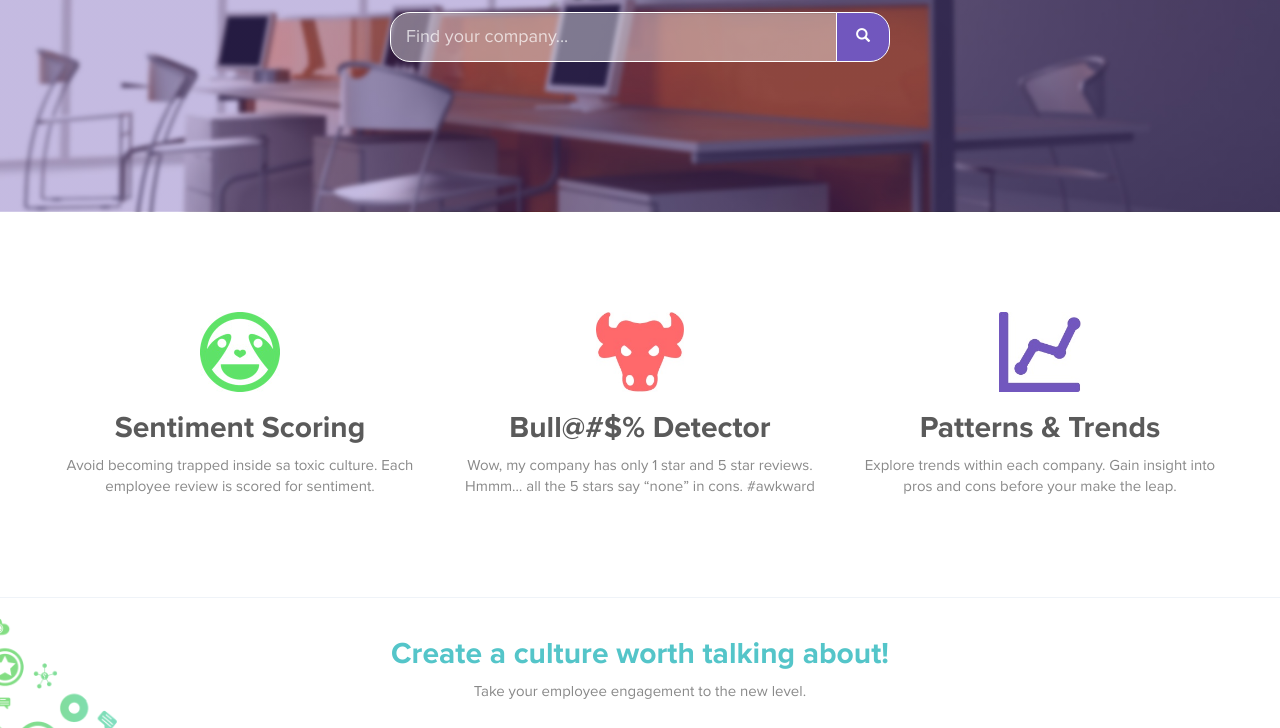
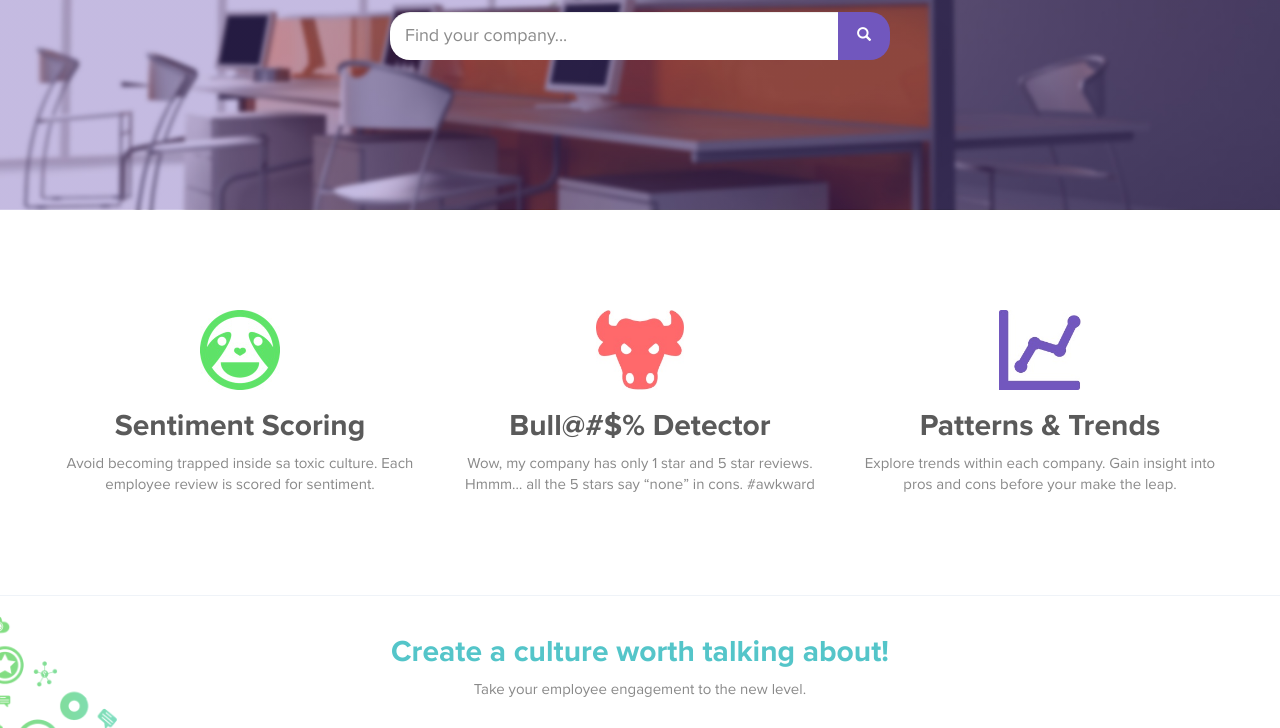
Before and after one commit to Eruedraith/happster-score, a website: page index.html in a window 1280 px wide. Shown: the part 309-1037 px from the top of the page. Drawn offline with nearby package versions, Linux system fonts and the light colour scheme; a script that the page names is missing.

Commit message:
search bar stand out on index.html

```diff
--- a/scss/_base.scss
+++ b/scss/_base.scss
@@ -259,7 +259,7 @@ body {
     border-radius: 0 20px 20px 0;
     transition: all 300ms ease;
     padding: 14px 19px;
-    border: 1px solid #fff;
+    border: none;
 
     &:hover {
     	color: #fff;
@@ -415,6 +415,21 @@ body {
 #hp-search-form {
 	max-width: 500px;
 	margin: 30px auto 0;
+	transition: all 300ms ease;
+
+	input {
+		background: #fff;
+		color: #5a5a5a;
+		border: none;
+
+		&:hover {
+			border: none;
+		}
+
+		&:focus {
+			box-shadow: inset 0 2px 4px 0 rgba(0,0,0,.2);
+		}
+	}
 }
 
 #happster-search-form__mobile {
@@ -473,25 +488,25 @@ input.happster-search {
 }
 
 input[type="text"]::-webkit-input-placeholder { /* Chrome/Opera/Safari */
-  color: #fff;
+  color: #5a5a5a;
   opacity: .7;
   font-size: 18px;
   font-family: $font-regular;
 }
 ::-moz-placeholder { /* Firefox 19+ */
-  color: #fff;
+  color: #5a5a5a;
   opacity: .7;
   font-size: 18px;
   font-family: $font-regular;
 }
 :-ms-input-placeholder { /* IE 10+ */
-  color: #fff;
+  color: #5a5a5a;
   opacity: .7;
   font-size: 18px;
   font-family: $font-regular;
 }
 :-moz-placeholder { /* Firefox 18- */
-  color: #fff;
+  color: #5a5a5a;
   opacity: .7;
   font-size: 18px;
   font-family: $font-regular;
```
Also changed, not shown: css/main.css.
